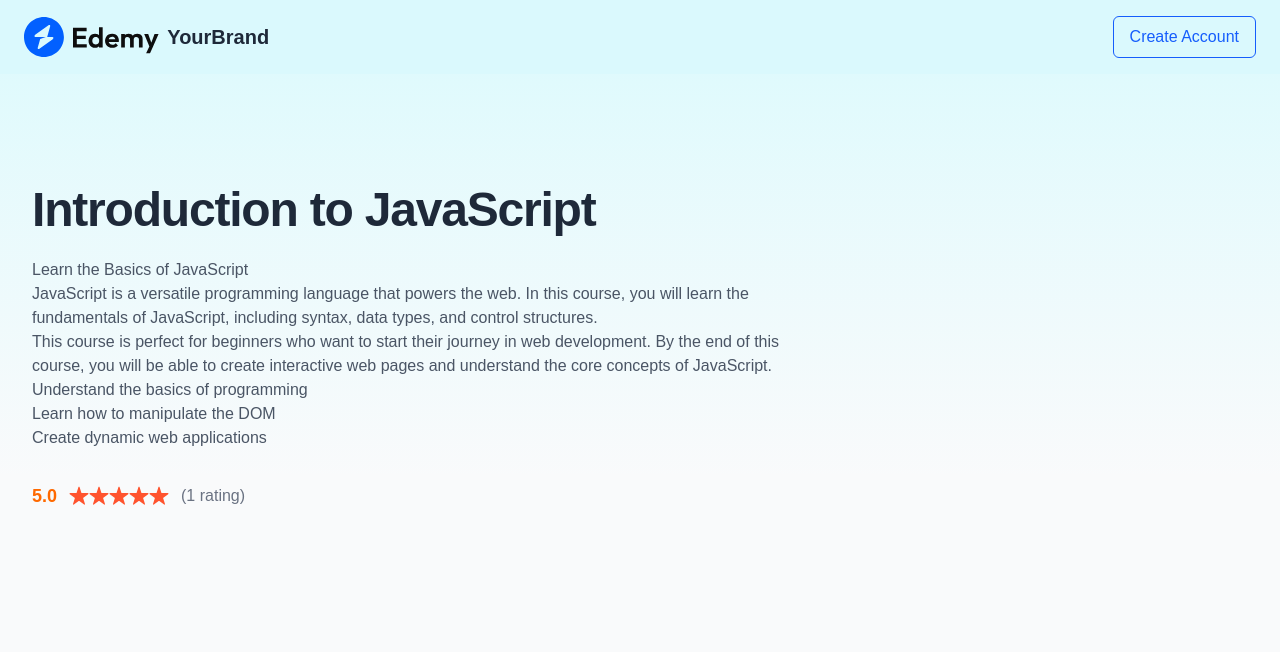
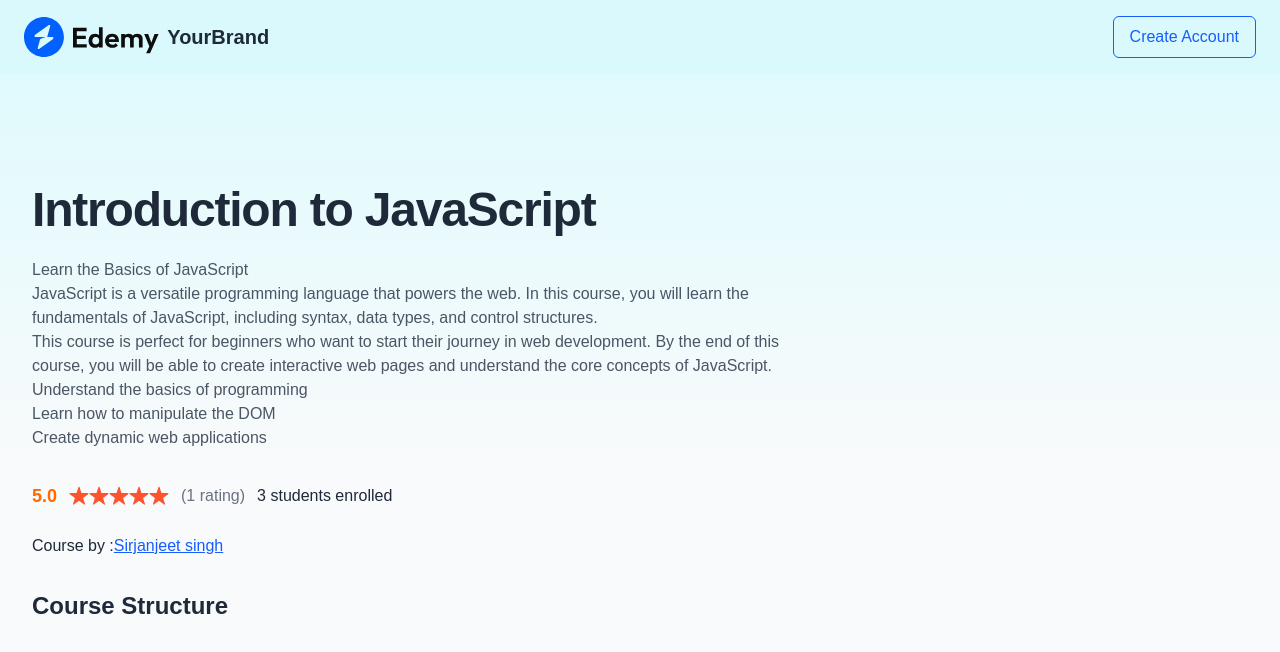
Before and after one commit to itsjeet04/LMS-mern, a React (Vite) app in the folder LMS-MERN-client/: page /course/605c72efb3f1c2b1f8e4e1a1 in a window 1280 px wide. Shown: the top 652 px of the page. Built offline with nearby package versions, Linux system fonts and the light colour scheme; no server answers; a web font is replaced by a local one.

Commit message:
courseDetails structre start

```diff
--- a/LMS-MERN-client/src/context/AppContext.jsx
+++ b/LMS-MERN-client/src/context/AppContext.jsx
@@ -40,6 +40,8 @@ export  const AppContextProvider = (props) => {
     }
 
 
+    // calculalate course length time
+
 
     const value = {
         currency,allCourses,navigate,calcCourseRating,isEducator,setIsEducator
--- a/LMS-MERN-client/src/pages/student/CourseDetails.jsx
+++ b/LMS-MERN-client/src/pages/student/CourseDetails.jsx
@@ -61,7 +61,20 @@ function CourseDetails() {
               <p className="text-md text-gray-500">
                 ({ratingCount} {ratingCount === 1 ? 'rating' : 'ratings'})
               </p>
+              <p>
+                {courseData.enrolledStudents.length}  {courseData.enrolledStudents.length > 1 ? 'students enrolled' : 'student enrolled'}
+              </p>
             </div>
+            <p>
+              Course by :
+             <span className='underline text-blue-600'>
+               Sirjanjeet singh
+             </span>
+            </p>
+
+            <h2 className='text-2xl font-semibold text-gray-800 mt-8'>
+              Course Structure
+            </h2>
 
           </div>
 
```
